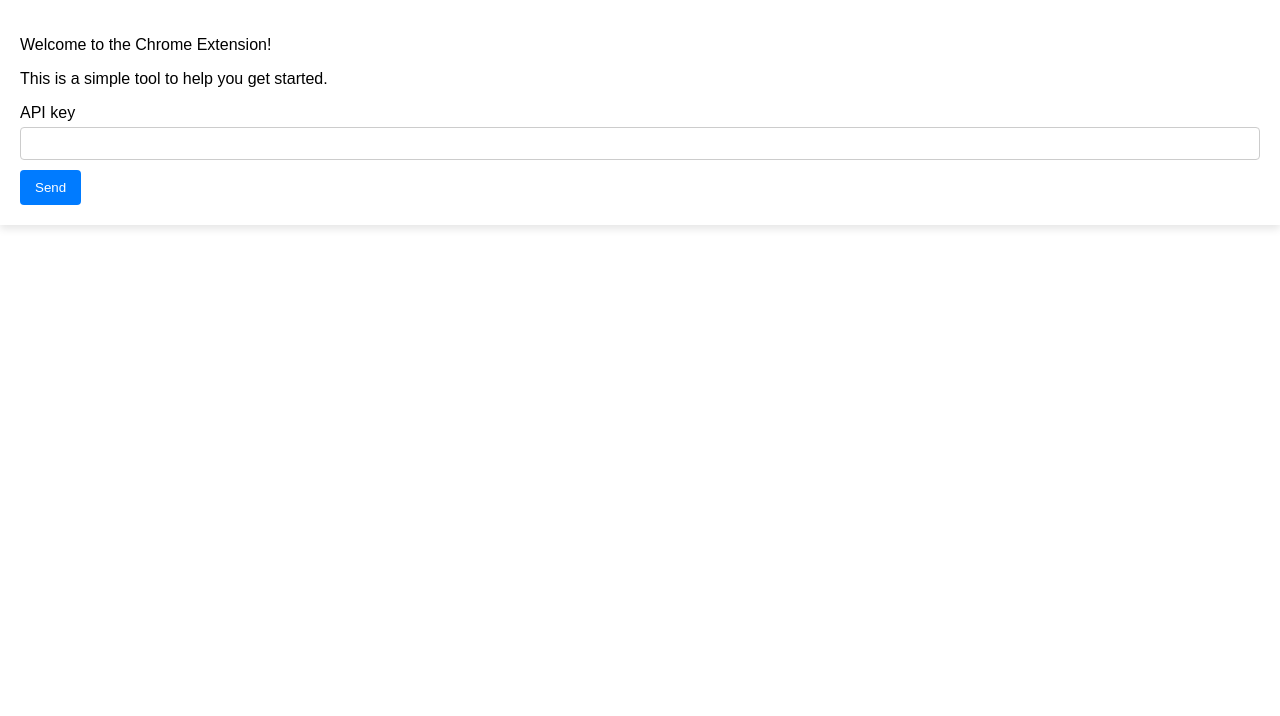
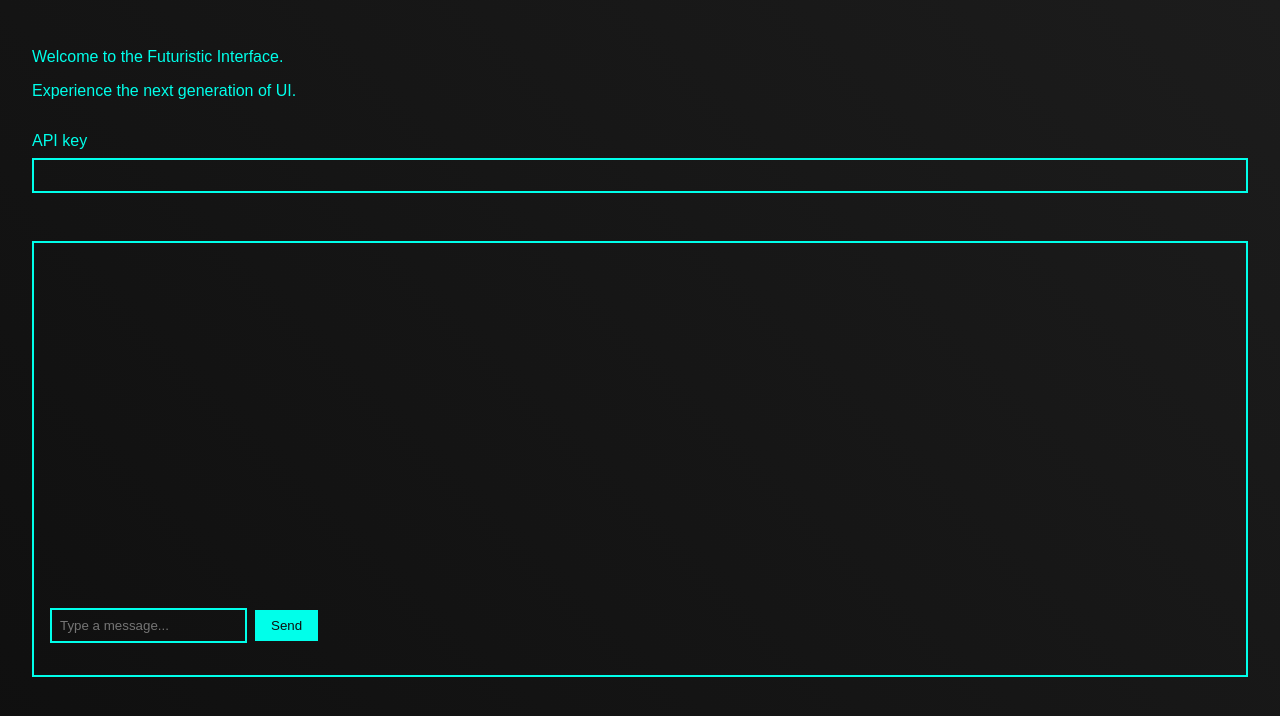
Before and after one commit to gstiebler/BrowserGPT, a React (Create React App) app: page / in a window 1280 px wide. Shown: the top 716 px of the page. Built offline with nearby package versions, Linux system fonts and the light colour scheme.

Commit message:
Interacting with OpenAI on a chat interface, like ChatGPT

```diff
--- a/src/ExtTab/ExtensionTab.css
+++ b/src/ExtTab/ExtensionTab.css
@@ -1,39 +1,76 @@
-.extension-tab {
-  font-family: Arial, Helvetica, sans-serif;
-  padding: 20px;
-  box-shadow: 0 4px 8px rgba(0, 0, 0, 0.1);
-  width: 100%; /* Updated to 100% to match the width of the tab */
-  margin: 0 auto;
-  box-sizing: border-box; /* Ensures padding doesn't expand beyond 100% width */
+.futuristic-container {
+  background: linear-gradient(45deg, #0f0f0f, #1c1c1c);
+  color: #00ffea;
+  font-family: 'Arial', sans-serif;
+  height: 100vh;
+  padding: 2rem;
+  box-sizing: border-box;
 }
 
-.input-group {
-  margin-bottom: 10px;
+.intro-text {
+  margin-bottom: 2rem;
 }
 
-.input-group label {
-  display: block;
-  margin-bottom: 5px;
+.api-key-container {
+  display: flex;
+  flex-direction: column;
+  margin-bottom: 2rem;
 }
 
-.input-group input {
+label {
+  margin-bottom: 0.5rem;
+}
+
+input[type="text"] {
+  padding: 0.5rem;
+  border: 2px solid #00ffea;
+  background-color: transparent;
+  color: #00ffea;
+  outline: none;
+  margin-bottom: 1rem;
+}
+
+.chat-interface {
+  border: 2px solid #00ffea;
+  padding: 1rem;
+  height: 400px;
+  position: relative;
+}
+
+.chat-log {
+  overflow-y: auto;
+  height: 80%;
+}
+
+.chat-input {
+  position: absolute;
+  bottom: 1rem;
   width: 100%;
-  padding: 8px;
-  box-sizing: border-box;
-  border: 1px solid #ccc;
-  border-radius: 4px;
 }
 
 button {
-  padding: 10px 15px;
-  background-color: #007BFF;
-  color: white;
+  padding: 0.5rem 1rem;
   border: none;
-  border-radius: 4px;
+  background-color: #00ffea;
+  color: #0f0f0f;
   cursor: pointer;
-  transition: background-color 0.3s ease;
+  margin-left: 0.5rem;
 }
 
-button:hover {
-  background-color: #0056b3;
+.user {
+  background-color: #00ffea;
+  color: #0f0f0f;
+  padding: 0.5rem;
+  border-radius: 0.5rem;
+  width: fit-content;
+  margin: 0.5rem 0 0.5rem auto;
 }
+
+.system {
+  background-color: #1c1c1c;
+  border: 1px solid #00ffea;
+  padding: 0.5rem;
+  border-radius: 0.5rem;
+  width: fit-content;
+  margin: 0.5rem auto 0.5rem 0;
+}
--- a/src/ExtTab/ExtensionTab.tsx
+++ b/src/ExtTab/ExtensionTab.tsx
@@ -1,36 +1,78 @@
 import React, { useState } from 'react';
+import { send } from '../ai/openai';
 import './ExtensionTab.css';
-import { send } from '../ai/openai';
 
-const ExtensionTab: React.FC = () => {
-    const [apiKey, setApiKey] = useState<string>('');
+type TChatItem = {
+    type: 'user' | 'system';
+    message: string;
+};
 
-    const handleSend = async () => {
-        console.log('API Key:', apiKey);
-        chrome.tabs.query({active: true, currentWindow: true}, function(tabs) {
-          const currentTab = tabs[0];
-          chrome.tabs.sendMessage(currentTab.id ?? 0, { type: 'execute' });
-        });
-        const result = await send(apiKey, "Hello!");
+function sendMessage() {
+    chrome.tabs.query({ active: true, currentWindow: true }, function (tabs) {
+        const currentTab = tabs[0];
+        chrome.tabs.sendMessage(currentTab.id ?? 0, { type: 'execute' });
+    });
+}
+
+const ExtensionTab = () => {
+    const [apiKey, setApiKey] = useState('');
+    const [chatMessage, setChatMessage] = useState('');
+    const [chatLog, setChatLog] = useState<TChatItem[]>([]);
+
+    const handleSendMessage = async () => {
+        // sendMessage();
+
+        if (!chatMessage) {
+            return;
+        }
+
+        setChatLog([...chatLog, { type: 'user', message: chatMessage }]);
+
+        const result = await send(apiKey, chatMessage);
         console.log(JSON.stringify(result));
+        setChatLog([...chatLog,
+            { type: 'user', message: chatMessage },
+            { type: 'system', message: (result.choices[0].message.content ?? "") },
+        ]);
+
+        setChatMessage('');
     };
 
     return (
-        <div className="extension-tab">
-            <p>Welcome to the Chrome Extension!</p>
-            <p>This is a simple tool to help you get started.</p>
-            <div className="input-group">
+        <div className="futuristic-container">
+            <div className="intro-text">
+                <p>Welcome to the Futuristic Interface.</p>
+                <p>Experience the next generation of UI.</p>
+            </div>
+            <div className="api-key-container">
                 <label htmlFor="api-key">API key</label>
                 <input
+                    id="api-key"
                     type="text"
-                    id="api-key"
                     value={apiKey}
-                    onChange={(e) => setApiKey(e.target.value)}
+                    onChange={e => setApiKey(e.target.value)}
                 />
             </div>
-            <button onClick={handleSend}>Send</button>
+            <div className="chat-interface">
+                <div className="chat-log">
+                    {chatLog.map((entry, index) => (
+                        <p key={index} className={entry.type}>
+                            {entry.message}
+                        </p>
+                    ))}
+                </div>
+                <div className="chat-input">
+                    <input
+                        type="text"
+                        value={chatMessage}
+                        onChange={e => setChatMessage(e.target.value)}
+                        placeholder="Type a message..."
+                    />
+                    <button onClick={handleSendMessage}>Send</button>
+                </div>
+            </div>
         </div>
     );
-}
+};
 
 export default ExtensionTab;
```
